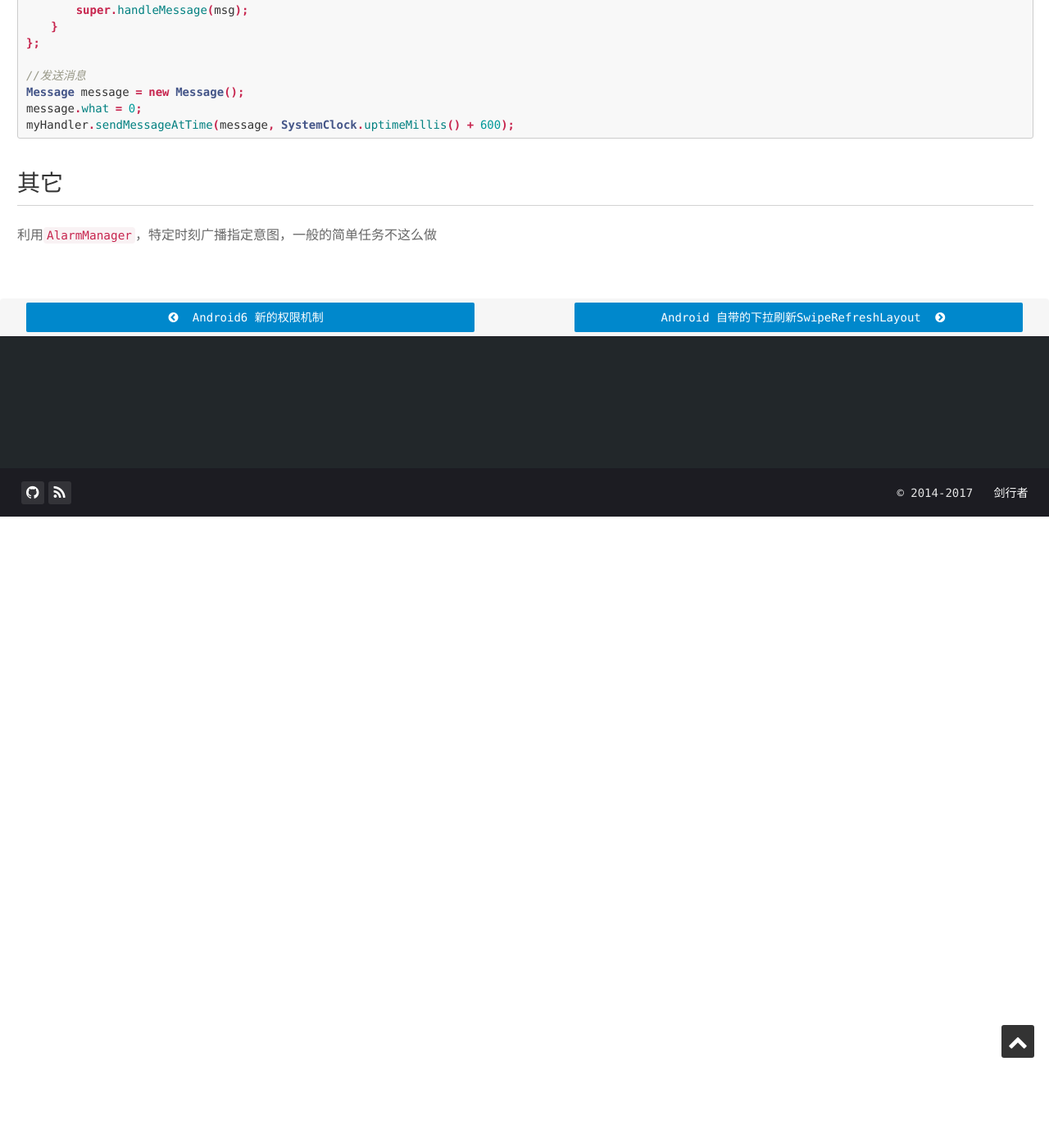
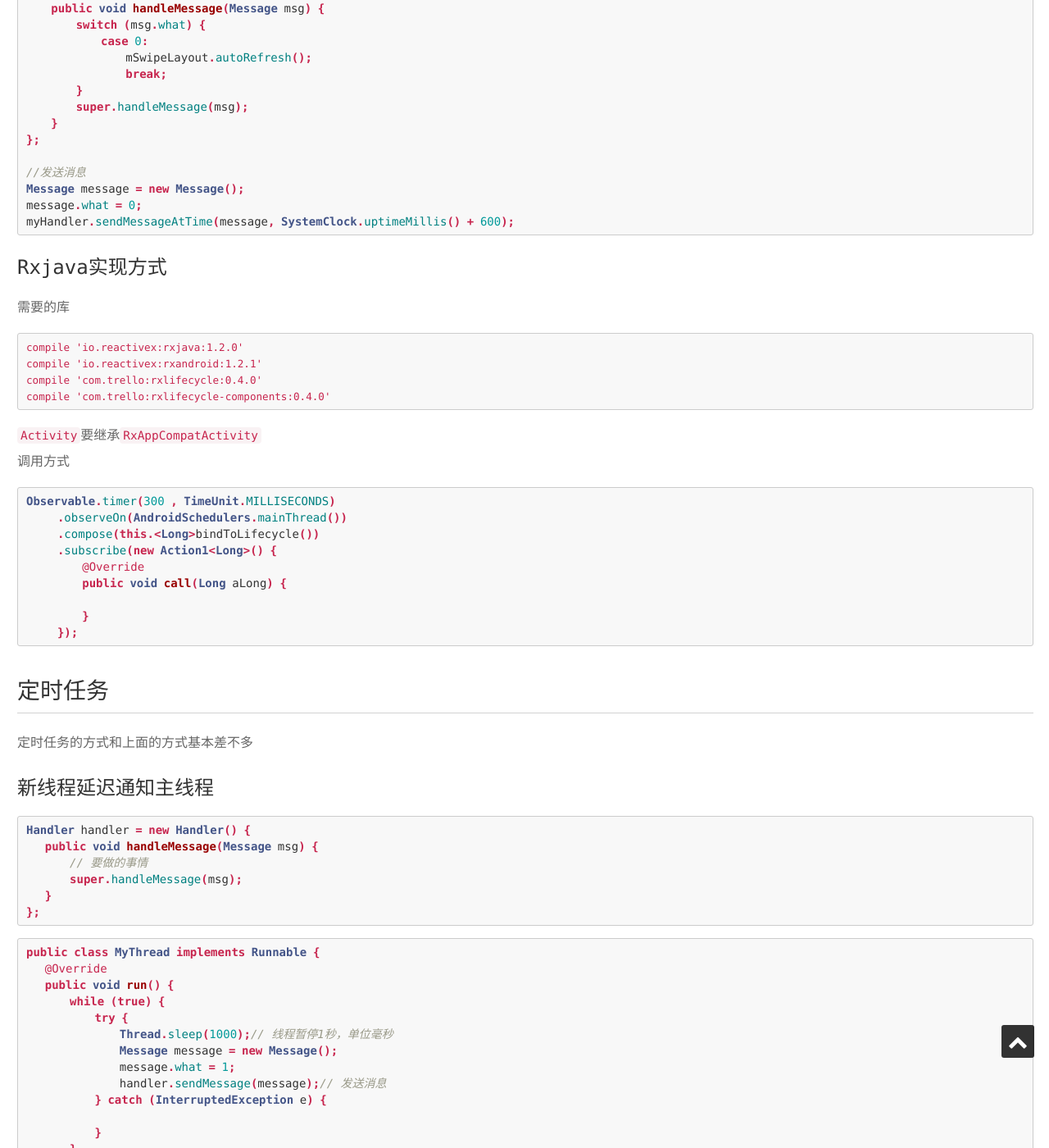
Before and after one commit to psvmc/myblog_jekyll, a Jekyll site: the page built from _posts/2016-06-01-android-delay-run.md, in a window 1280 px wide and 1400 px high, scrolled down 1830 px. Shown: the whole window at 82% size. Built offline with Jekyll 4.4.1, drawn with Linux system fonts in a browser that asks for light colours; nearby versions of some CDN libraries; comment, search, counter and statistics services are not loaded; before the commit the page ends 2460 px from its top, so only the background shows below that; some of the changed text lies outside the part shown.

Commit message:
android定时任务与延时任务

````diff
--- a/_posts/2016-06-01-android-delay-run.md
+++ b/_posts/2016-06-01-android-delay-run.md
@@ -1,14 +1,16 @@
 ---
 
 layout: post
-title: Android中延迟执行某个任务
-description: Android中延迟执行某个任务
+title: Android中延时任务与定时任务
+description: Android中延时任务与定时任务
 keywords: android
 category: android
 
 ---
 
-## 新线程延迟通知主线程
+## 延时任务
+
+### 新线程延迟通知主线程
 
 ```java
 Handler myHandler = new Handler() {
@@ -47,7 +49,7 @@
 timer.schedule(task, delay);
 ```
 
-## Handler + postDelayed
+### Handler + postDelayed
 
 ```java
 new Handler().postDelayed(new Runnable(){
@@ -57,7 +59,7 @@
 }, delay);
 ```
 
-## Handler + Message + sendMessageAtTime
+### Handler + Message + sendMessageAtTime
 
 ```java
 Handler myHandler = new Handler() {
@@ -77,6 +79,154 @@
 myHandler.sendMessageAtTime(message, SystemClock.uptimeMillis() + 600);
 ```
 
-## 其它
+### Rxjava实现方式
+
+需要的库
+
+```
+compile 'io.reactivex:rxjava:1.2.0'
+compile 'io.reactivex:rxandroid:1.2.1'
+compile 'com.trello:rxlifecycle:0.4.0'
+compile 'com.trello:rxlifecycle-components:0.4.0'
+```
+
+`Activity`要继承`RxAppCompatActivity`
+
+调用方式
+
+```java
+Observable.timer(300 , TimeUnit.MILLISECONDS)
+     .observeOn(AndroidSchedulers.mainThread())
+     .compose(this.<Long>bindToLifecycle())
+     .subscribe(new Action1<Long>() {
+         @Override
+         public void call(Long aLong) {
+
+         }
+     });
+```
+
+## 定时任务
+
+定时任务的方式和上面的方式基本差不多
+
+### 新线程延迟通知主线程
+
+```java
+Handler handler = new Handler() {
+   public void handleMessage(Message msg) {
+       // 要做的事情
+       super.handleMessage(msg);
+   }
+};
+```
+
+```java
+public class MyThread implements Runnable {
+   @Override
+   public void run() {
+       while (true) {
+           try {
+               Thread.sleep(1000);// 线程暂停1秒，单位毫秒
+               Message message = new Message();
+               message.what = 1;
+               handler.sendMessage(message);// 发送消息
+           } catch (InterruptedException e) {
+
+           }
+       }
+   }
+}
+```
+
+开始定时任务
+
+```java
+Thread myThread = new Thread(new MyThread());
+myThread.start();
+```
+
+取消定时任务
+
+```java
+myThread.interrupt();
+try {
+  myThread.join();
+} catch (InterruptedException e) {
+}
+```
+
+### 利用定时器TimerTask
+
+
+```java
+private final Timer timer = new Timer();
+private TimerTask task;
+Handler handler = new Handler() {
+    @Override
+    public void handleMessage(Message msg) {
+        // TODO Auto-generated method stub
+        // 要做的事情
+        super.handleMessage(msg);
+    }
+};
+```
+
+初始化
+
+```java
+task = new TimerTask() {
+    @Override
+    public void run() {
+        // TODO Auto-generated method stub
+        Message message = new Message();
+        message.what = 1;
+        handler.sendMessage(message);
+    }
+};
+```
+
+开始定时任务
+
+```java
+timer.schedule(task, 2000, 2000);
+```
+
+取消定时任务
+
+```java
+timer.cancel();
+```
+
+
+### 采用Handler的postDelayed(Runnable,long)方法
+
+```java
+Handler handler=new Handler();
+Runnable runnable=new Runnable() {
+    @Override
+    public void run() {
+        //要做的事情
+        handler.postDelayed(this, 2000);
+    }
+};
+```
+
+开始定时任务
+
+```java
+handler.postDelayed(runnable, 2000);//每两秒执行一次runnable.
+```
+
+取消定时任务
+
+```java
+handler.removeCallbacks(runnable);
+```
+
+
+## AlarmManager
 
 利用`AlarmManager`，特定时刻广播指定意图，一般的简单任务不这么做
+
+ `AndroidL`开始`repeat`的周期必须`大于60秒` 所以`短周期循环`执行`不建议使用`
````
Also changed, not shown: other parts of _posts/2016-06-01-android-delay-run.md (+1 -1 lines), _posts/2016-10-31-osx-soft.md (+1 -0 lines).
